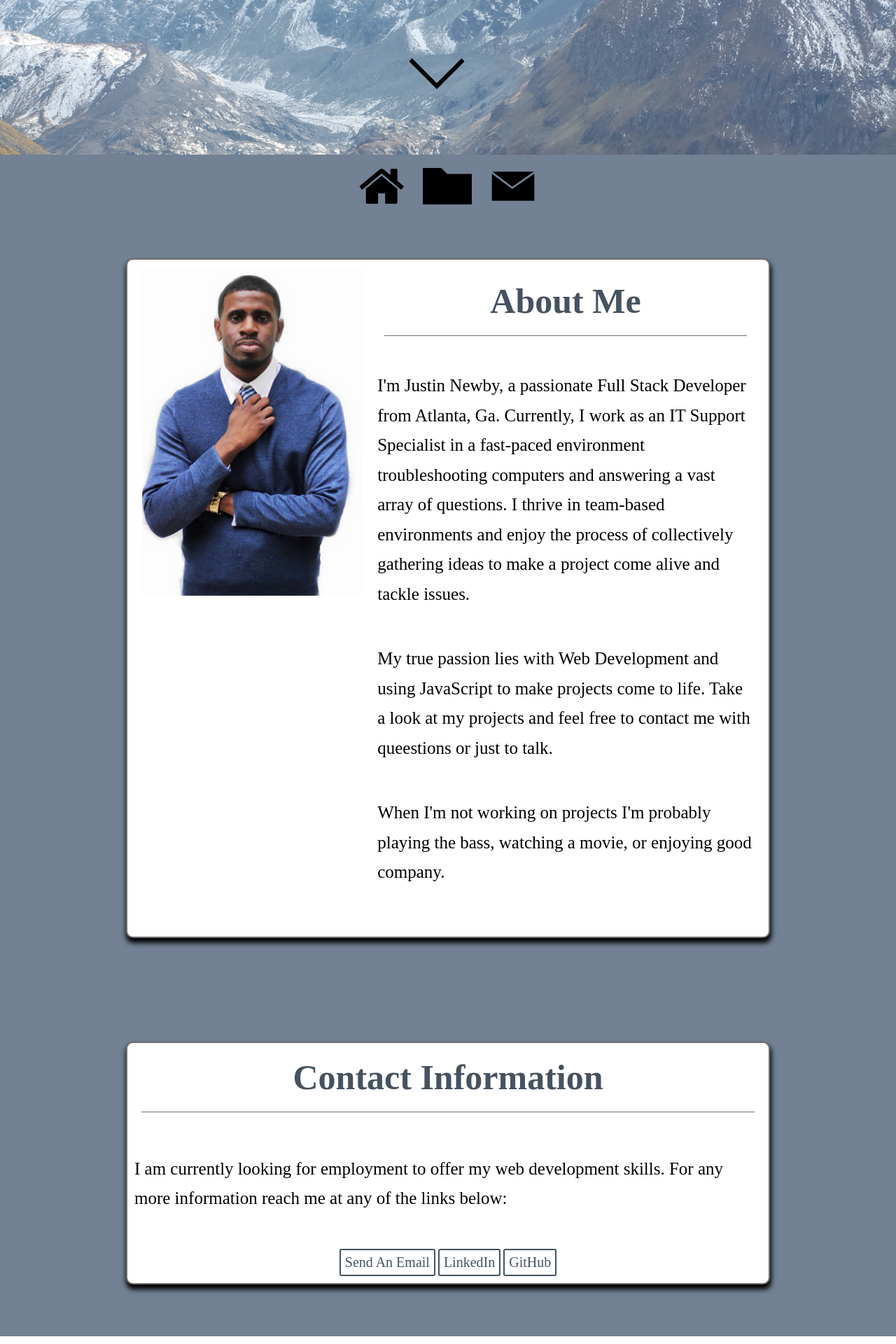
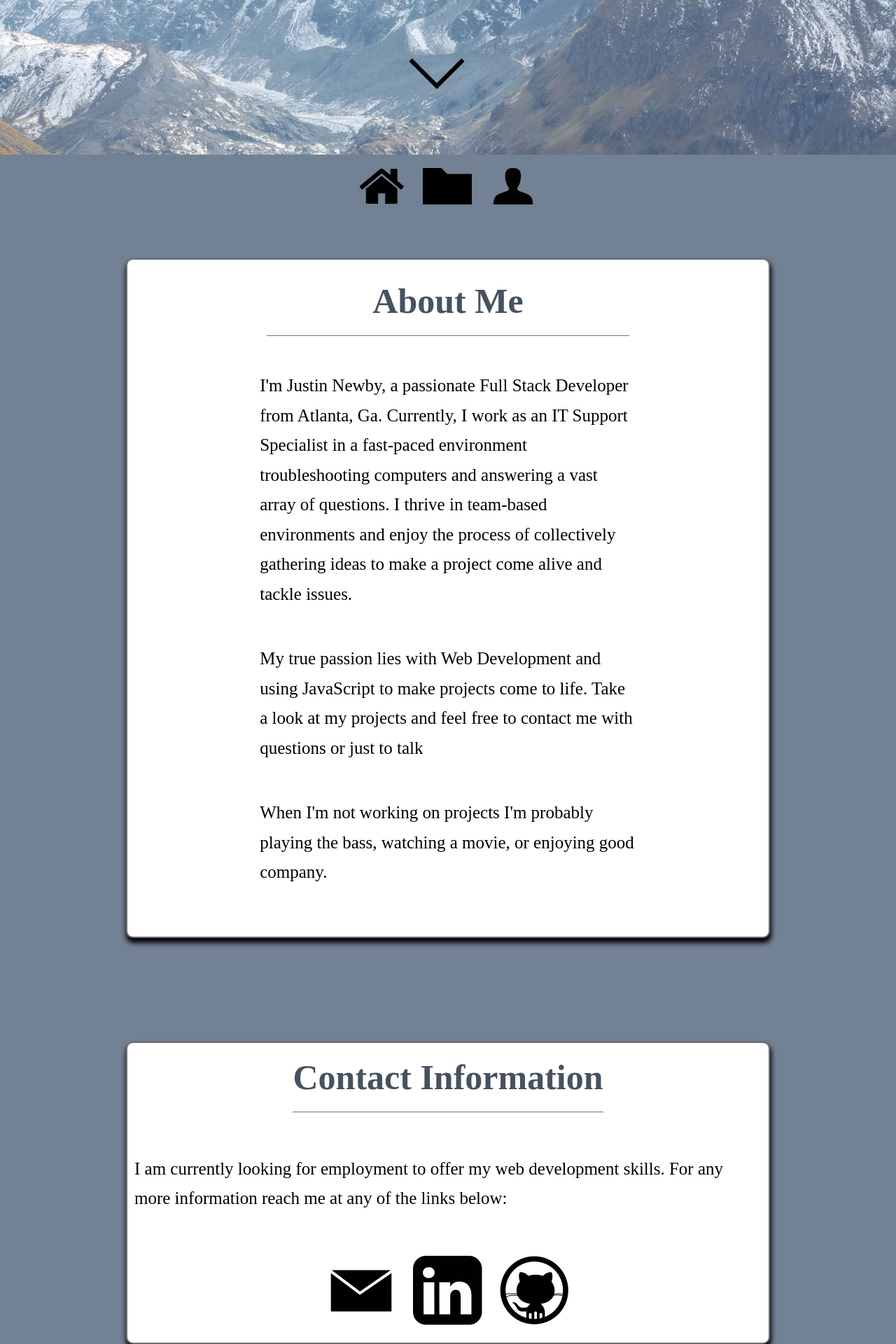
Before and after one commit to jnewby91/self, a PHP site: page / in a window 1280 px wide. Shown: the part 680-2600 px from the top of the page at 70% size. Run offline with PHP 8.4, Linux system fonts and the light colour scheme.

Commit message:
Updates HTML and CSS

```diff
--- a/home.html
+++ b/home.html
@@ -17,7 +17,7 @@
             <!-- <a href="#About_Me">Click To Enter</a> -->
         </div>
 
-        <img id="down-arrow" src="./assets/icons8-expand-arrow-96.png" alt="down-arrow">
+        <img id="down-arrow" src="./assets/icons8-expand-arrow-96.png" alt="down-arrow" >
 
 
         <section class="About_Me" id="About_Me">
@@ -25,15 +25,15 @@
                         <li id='home'><img src="./assets/512px-Home_font_awesome.svg (1).png" alt="home.icon"> <p>Home</p></li>
                         <!-- <li id="work"><img src="./assets/Simpleicons_Interface_folder-black-shape.svg.png" alt="work.icon"></li> -->
                         <li id="work"><img src="./assets/Simpleicons_Interface_folder-black-shape.svg.png" alt="work.icon"><p>Work</p></li>
-                        <li id="contact"><img src="./assets/mail_envalope.svg" alt="contact.icon"><p>Contact</p></li>
+                        <li id="contact"><img src="./assets/user1.png" alt="contact.icon"><p>Contact</p></li>
                     </ul></div>
             <div class="sectionOverlay">
-                <img src="./assets/11040375_10203576156199180_6304065281474624769_n.jpg" alt="self-image.jpg" />
+                <!-- <img src="./assets/11040375_10203576156199180_6304065281474624769_n.jpg" alt="self-image.jpg" /> -->
                     <div class="bio">
                         <h2>About Me</h2>
                         <p>I'm Justin Newby, a passionate Full Stack Developer from Atlanta, Ga. Currently, I work as an IT Support Specialist in a fast-paced environment troubleshooting computers and answering a vast array of questions. I thrive in team-based environments and enjoy the process of collectively gathering ideas to make a project come alive and tackle issues.
                         </p>
-                        <p>My true passion lies with Web Development and using JavaScript to make projects come to life. Take a look at my projects and feel free to contact me with queestions or just to talk.
+                        <p>My true passion lies with Web Development and using JavaScript to make projects come to life. Take a look at my projects and feel free to contact me with questions or just to talk
                         </p>
                         <!-- <ul class="experience">
                             <li>Javascript</li>
@@ -77,9 +77,9 @@
                                 <li><img src="./assets/language_icons/JQuery_logo-512.png" alt="JQuery_logo-512"></li>
                             </ul>
                             </div>
-                            <!-- <div class="projectImage">
-                                    <img src="./assets/Bible Note App.PNG" alt="Artist-Shuffle-Cropped">
-                                </div> -->
+                            <div class="projectImage">
+                                    <img src="./assets/Artist-Shuffle-Cropped.png" alt="Artist-Shuffle-Cropped">
+                                </div>
                             </div>
                     <div class="bibleNoteTakingApp">
                         <div class="description">
@@ -90,7 +90,7 @@
                             <a href="https://github.com/jnewby91/bibleNoteTakingApp">
                                 <button>View Code </button>
                             </a>
-                            <a href="https://serene-meadow-64584.herokuapp.com/"><button>GitHub Link </button ></a>
+                            <a href="https://serene-meadow-64584.herokuapp.com/"><button>Live Demo </button ></a>
 
                             <h3>Languages Used:</h3>
                                 <ul class="languageIcon">
@@ -103,9 +103,9 @@
                                     <li><img src="./assets/language_icons/3390_20170505110514.png" alt="express-js-png-5"></li>
                                 </ul>
                             </div>
-                            <!-- <div class="projectImage">
-                                <img src="./assets/PriceGuess.PNG" alt="Artist-Shuffle-Cropped">
-                            </div> -->
+                            <div class="projectImage">
+                                <img src="./assets/Bible Note App.jpg" alt="bibleNoteTakingApp">
+                            </div>
                         </div>
                         <div class="priceGuess">
                                 <div class="description">
@@ -115,7 +115,7 @@
                                         <a href="https://github.com/jnewby91/priceguess">
                                             <button>GitHub Link </button>
                                         </a>
-                                        <a href="https://priceGuess.herokuapp.com"><button>View Code </button ></a>
+                                        <a href="https://priceGuess.herokuapp.com"><button>Live Demo </button ></a>
                                         <h3>Languages Used:</h3>
                                             <ul class="languageIcon">
                                                 <li><img src="./assets/language_icons/HTML_Color_Black.png" alt="HTML_Color_Black"></li>
@@ -125,8 +125,8 @@
                                                 <li><img src="./assets/language_icons/redux-logo-twitter.png" alt="redux-logo-twitter"></li>
                                             </ul>
                                         </div>
-                                        <!-- <div class="projectImage">
-                                            <img src="./assets/Artist-Shuffle-Cropped.png" alt="Artist-Shuffle-Cropped"> -->
+                                        <div class="projectImage">
+                                            <img src="./assets/PriceGuess GameBoard.PNG" alt="PriceGuess GameBoard">
                                         </div>
                                     </div>
                     </div>
@@ -140,18 +140,21 @@
                     <ul class="contactLinks">
                         <li>
                             <a href="mailto:jnewby91@gmail.com">
-                                <button>Send An Email</button>
+                                <!-- <button>Send An Email</button> -->
+                                <img src="./assets/mail_envalope.svg" alt="email">
                             </a>
                         </li>
                         <li>
                                 <a href="www.linkedin.com/in/justin-newby-460b7b91
                                 ">
-                                        <button>LinkedIn</button>
+                                        <!-- <button>LinkedIn</button> -->
+                                        <img src="./assets/linkedin.png" alt="LinkedIn">
                                 </a>
                         </li>
                         <li>
                             <a href="https://github.com/jnewby91">
-                                <button>GitHub</button>
+                                <!-- <button>GitHub</button> -->
+                                <img src="./assets/github.png" alt="GitHub">
                             </a>
                         </li>
                     </ul>
--- a/main.css
+++ b/main.css
@@ -64,6 +64,15 @@ h1 {
     position: relative;
     /* top: -50px; */
 }
+
+/* .flip{
+    transform: rotate(-180deg);
+} */
+
+#down-arrow:hover {
+    cursor: pointer;
+    filter: invert(100%);
+}
 li p {
     color: black;
     font-size: 30px;
@@ -84,6 +93,8 @@ section {
     border: 2px solid #707070;
     width: 70%;
     margin: 5% auto;
+    max-width: 70%;
+    height: 50%;
     padding: 10px;
     display: flex;
     flex-direction: row;
@@ -158,6 +169,7 @@ li {
 }
 .icons li img:hover{
     filter: invert(100%);
+    cursor: pointer;
 }
 
 button {
@@ -175,6 +187,7 @@ button:hover {
     color: white;
     background-color: #455260;
     border: grey;
+    cursor: pointer;
 }
 
 .artistShuffle{
@@ -231,9 +244,9 @@ ul.languageIcon {
 
 
 .projectImage img {
-    height: 476px;
+    height: 500px;
     margin: 60px 40px 60px 40px;
-    border-radius: 25px;
+    border-radius: 4px;
     width: 450px;
     /* margin: 0px auto; */
 }
@@ -290,7 +303,8 @@ ul.languageIcon {
     font-size: 50px;
     font-family: 'Californian Fb';
     text-align: center;
-    margin: 10px;
+    width: max-content;
+    margin: 10px auto;
     color: #455260;
     padding-bottom: 20px;
     border-bottom: 1px solid #707070;
@@ -299,6 +313,7 @@ ul.languageIcon {
 .Contact_Info img {
     width: 100px;
     height: 100px;
+    padding: 10px;
 }
 
 .Contact_Info p {
@@ -309,6 +324,10 @@ ul.languageIcon {
 
 .contactLinks{
     text-align: center;
+}
+
+.contactLinks img{
+
 }
 
 /* .About_Me .sectionOverlay p{
```
Also changed, not shown: assets/11040375_10203576156199180_6304065281474624769_n.jpg, assets/Artist-Shuffle-Cropped.png, assets/Bible Note App.PNG, assets/Bible Note App.jpg (added), assets/PriceGuess GameBoard.PNG (added), assets/arnaud-steckle-1278747-unsplash-cropped.jpg, assets/user1.png (added).
